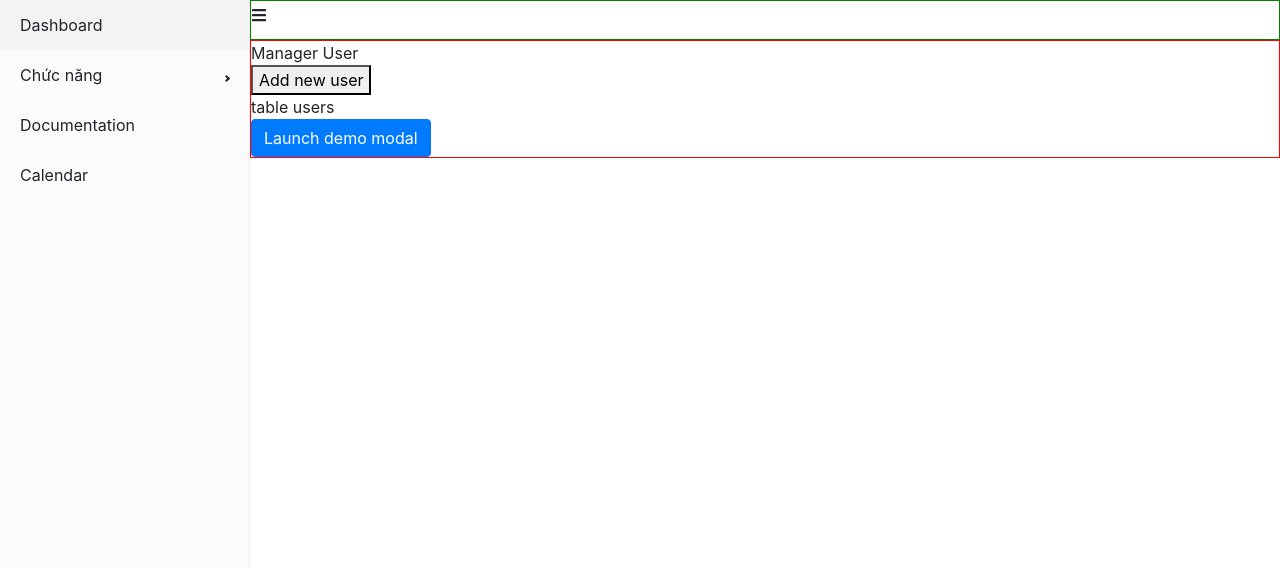
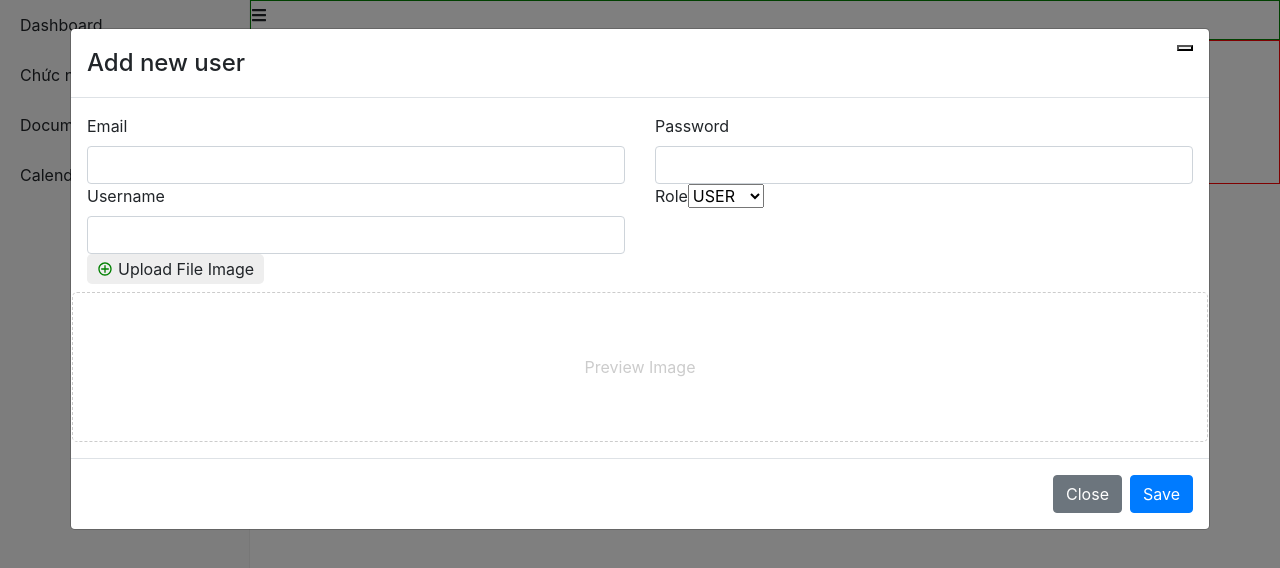
Before and after one commit to TanPham2808/ReactJS_Learning, a React (Create React App) app: page /admins/manage-users in a window 1280 px wide. Both pictures are taken after a click on the button "Add new user". Shown: the top 568 px of the page. Built offline with nearby package versions, Linux system fonts and the light colour scheme.

Commit message:
Video #58: Call API Create User

```diff
--- a/src/component/Admin/Content/ManageUser.js
+++ b/src/component/Admin/Content/ManageUser.js
@@ -1,20 +1,30 @@
 import ModalCreateUser from "./ModalCreateUser";
+import { CgAdd } from "react-icons/cg";
 import './ManageUser.scss'
+import { useState } from "react";
 
 const ManageUser = (props) => {
+
+    const [showModalCreateUser, setShowModalCreateUser] = useState(false);
+
     return (
         <div className="manage-user-container">
             <div className="title">
                 Manager User
             </div>
             <div className="user-content">
-                <div>
-                    <button>Add new user</button>
+                <div className="btn-add-new">
+                    <button className="btn btn-primary" onClick={() => setShowModalCreateUser(true)}>
+                        <CgAdd /> Add new user
+                    </button>
                 </div>
                 <div>
                     table users
                 </div>
-                <ModalCreateUser />
+                <ModalCreateUser
+                    show={showModalCreateUser}
+                    setShow={setShowModalCreateUser}
+                />
             </div>
 
 
--- a/src/component/Admin/Content/ManageUser.scss
+++ b/src/component/Admin/Content/ManageUser.scss
@@ -1,11 +1,22 @@
-.manage-user-container{
-    .user-content{
+.manage-user-container {
+    padding: 10px;
+
+    .user-content {
+        .btn-add-new {
+            margin: 15px 0;
+
+        }
+    }
+
+    .title {
+        font-weight: 600;
+        font-size: 20px;
 
     }
 }
 
-.modal-add-user{
-    .img-preview{
+.modal-add-user {
+    .img-preview {
         border: 1px solid red;
         height: 150px;
         border: 1px dashed #ccc;
@@ -15,14 +26,14 @@
         align-items: center;
         color: #ccc;
 
-        img{
+        img {
             max-width: 100%;
             max-height: 100%;
         }
     }
 
-    .label-upload{
-        gap:5px;
+    .label-upload {
+        gap: 5px;
         display: flex;
         align-items: center;
 
@@ -34,7 +45,7 @@
         border: none;
         cursor: pointer;
 
-        &:hover{
+        &:hover {
             background-color: #dcdcdc;
         }
     }
--- a/src/component/Admin/Content/ModalCreateUser.js
+++ b/src/component/Admin/Content/ModalCreateUser.js
@@ -1,13 +1,20 @@
 import { useState } from 'react';
 import Button from 'react-bootstrap/Button';
 import Modal from 'react-bootstrap/Modal';
-import { FaCirclePlus } from "react-icons/fa6";
+import { CgAdd } from "react-icons/cg";
+import axios from 'axios'
 
-const ModalCreateUser = () => {
-    const [show, setShow] = useState(false);
-
-    const handleClose = () => setShow(false);
-    const handleShow = () => setShow(true);
+const ModalCreateUser = (props) => {
+    const { show, setShow } = props;
+    const handleClose = () => {
+        setShow(false)
+        setEmail('')
+        setPassword('')
+        setUsername('')
+        setRole('USER')
+        setImage('')
+        setPreviewImage('')
+    };
 
     // State hóa
     const [email, setEmail] = useState('');
@@ -24,11 +31,26 @@
         }
     }
 
+    const handleSubmitCreateUser = async () => {
+        // validate
+
+        // call API
+        const data = new FormData();
+        data.append('email', email);
+        data.append('password', password);
+        data.append('username', username);
+        data.append('role', role);
+        data.append('userImage', image);
+
+        let res = await axios.post('http://localhost:8081/api/v1/participant', data)
+        console.log(res);
+    }
+
     return (
         <>
-            <Button variant="primary" onClick={handleShow}>
+            {/* <Button variant="primary" onClick={handleShow}>
                 Launch demo modal
-            </Button>
+            </Button> */}
 
             <Modal
                 show={show}
@@ -77,7 +99,8 @@
                             </select>
                         </div>
                         <div className="col-md-12">
-                            <label className="form-label label-upload" htmlFor='labelUpload'><FaCirclePlus color='green' />
+                            <label className="form-label label-upload" htmlFor='labelUpload'>
+                                <CgAdd color="green" />
                                 Upload File Image</label>
                             <input
                                 type="file"
@@ -98,7 +121,7 @@
                     <Button variant="secondary" onClick={handleClose}>
                         Close
                     </Button>
-                    <Button variant="primary" onClick={handleClose}>
+                    <Button variant="primary" onClick={() => handleSubmitCreateUser()}>
                         Save
                     </Button>
                 </Modal.Footer>
```
